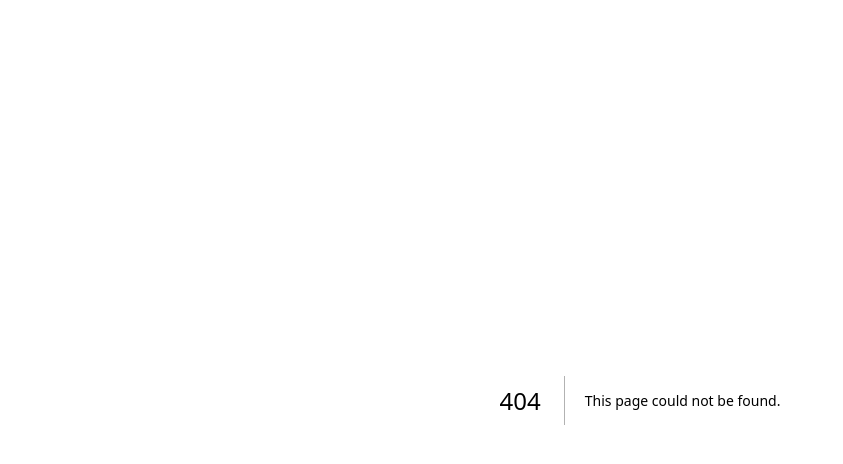
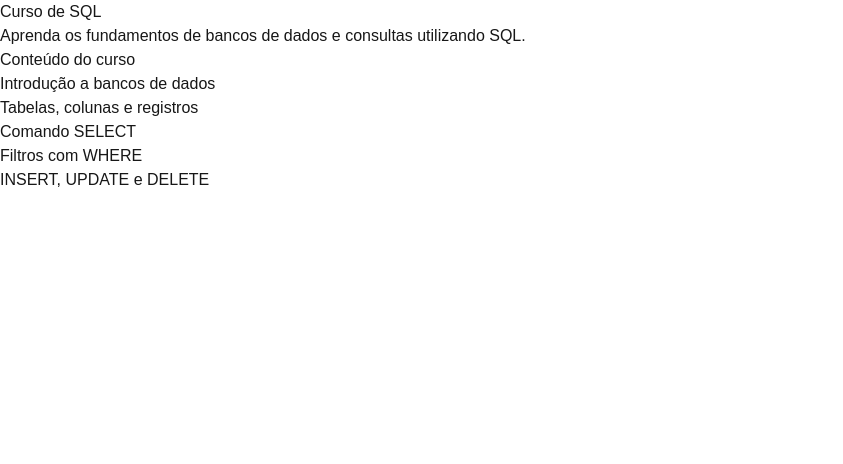
Before and after one commit to Rosangeladias88/devcourses-nextjs, a Next.js app: page /cursos/sql in a window 1280 px wide. Before the commit this address had no page. Shown: the top 464 px of the page, without its empty margins (0-843 px from the left). Built offline with nearby package versions, Linux system fonts and the light colour scheme.

Commit message:
feat: add course pages and navigation

```diff
--- /dev/null
+++ b/src/app/cursos/nextjs/page.tsx
@@ -0,0 +1,20 @@
+export default function NextjsCoursePage() {
+  return (
+    <main>
+      <h1>Curso de Next.js</h1>
+
+      <p>
+        Aprenda os fundamentos do Next.js e desenvolva aplicações web modernas.
+      </p>
+
+      <h2>Conteúdo do curso</h2>
+
+      <ul>
+        <li>Introdução ao Next.js</li>
+        <li>Componentes React</li>
+        <li>App Router e rotas</li>
+        <li>CSS Modules</li>
+      </ul>
+    </main>
+  );
+}
--- /dev/null
+++ b/src/app/cursos/python/page.tsx
@@ -0,0 +1,21 @@
+export default function PythonCoursePage() {
+  return (
+    <main>
+      <h1>Curso de Python</h1>
+
+      <p>
+        Aprenda lógica de programação e desenvolva aplicações utilizando Python.
+      </p>
+
+      <h2>Conteúdo do curso</h2>
+
+      <ul>
+        <li>Introdução ao Python</li>
+        <li>Variáveis e tipos de dados</li>
+        <li>Estruturas condicionais</li>
+        <li>Laços de repetição</li>
+        <li>Funções</li>
+      </ul>
+    </main>
+  );
+}
--- /dev/null
+++ b/src/app/cursos/sql/page.tsx
@@ -0,0 +1,23 @@
+export default function SqlPage() {
+  return (
+    <main>
+      <h1>Curso de SQL</h1>
+
+      <p>
+        Aprenda os fundamentos de bancos de dados e consultas utilizando SQL.
+      </p>
+
+      <section>
+        <h2>Conteúdo do curso</h2>
+
+        <ul>
+          <li>Introdução a bancos de dados</li>
+          <li>Tabelas, colunas e registros</li>
+          <li>Comando SELECT</li>
+          <li>Filtros com WHERE</li>
+          <li>INSERT, UPDATE e DELETE</li>
+        </ul>
+      </section>
+    </main>
+  );
+}
--- a/src/app/page.tsx
+++ b/src/app/page.tsx
@@ -13,16 +13,19 @@ export default function Home() {
         <CourseCard
   title="Next.js"
   description="Aprenda os fundamentos do framework Next.js."
+  href="/cursos/nextjs"
 />
 
 <CourseCard
   title="Python"
   description="Aprenda lógica de programação e desenvolvimento com Python."
+  href="/cursos/python"
 />
 
 <CourseCard
   title="SQL"
   description="Aprenda os fundamentos de bancos de dados e consultas SQL."
+  href="/cursos/sql"
 />
       </div>
       </section>
--- a/src/components/CourseCard.tsx
+++ b/src/components/CourseCard.tsx
@@ -1,18 +1,23 @@
+import Link from "next/link";
 import styles from "./CourseCard.module.css";
 type CourseCardProps = {
   title: string;
   description: string;
+  href: string;
 };
 
 export default function CourseCard({
   title,
   description,
+  href,
 }: CourseCardProps) {
   return (
     <article className={styles.card}>
       <h3>{title}</h3>
       <p>{description}</p>
-      <button>Ver curso</button>
+      <Link href={href}>
+        <button>Ver curso</button>
+      </Link>
     </article>
   );
 }
```
